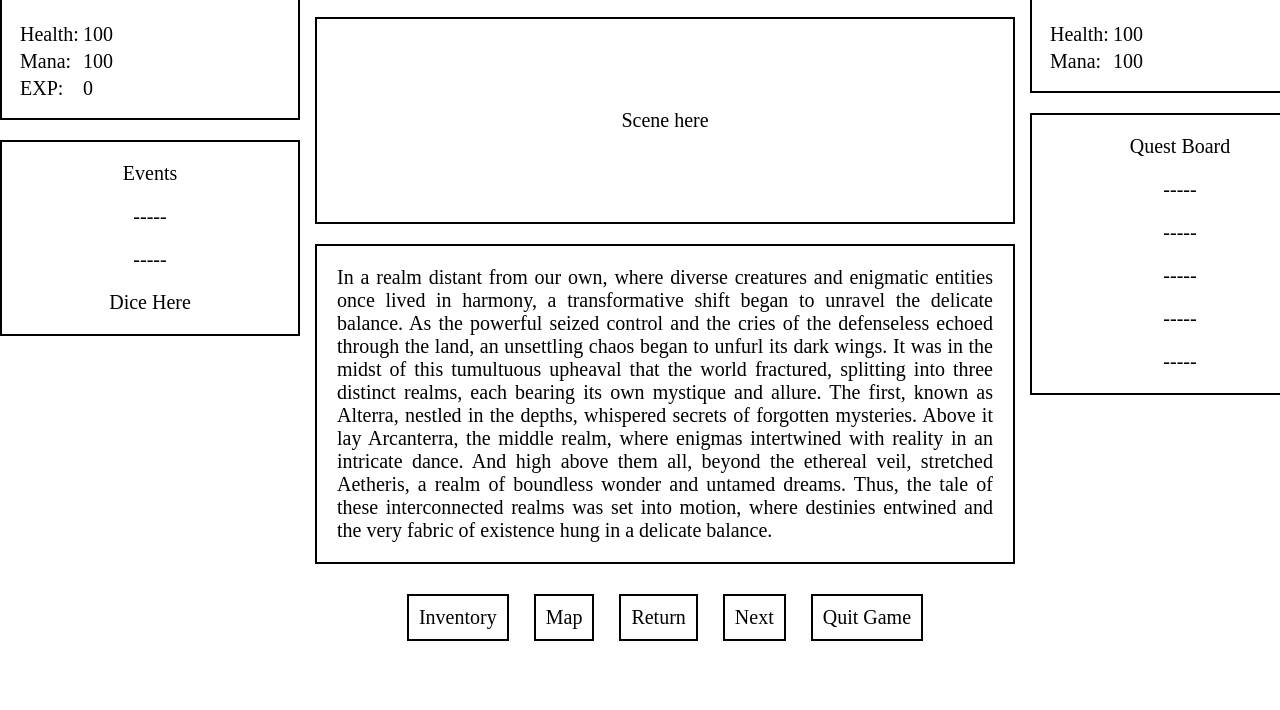
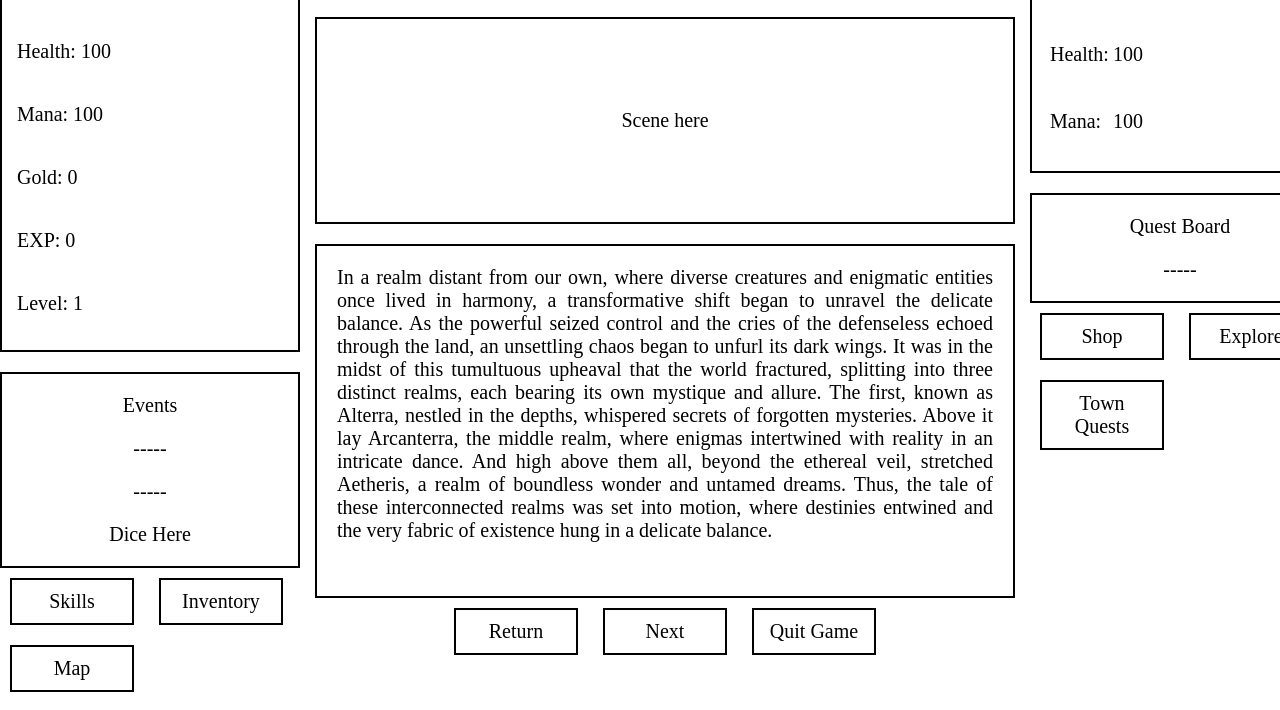
Before and after one commit to furei19/Eldermyst, a plain HTML site: page GameStart/startGame.html in a window 1280 px wide. Shown: the part 90-800 px from the top of the page. Drawn offline with Linux system fonts and the light colour scheme.

Commit message:
Add files via upload

```diff
--- a/GameStart/startGame.css
+++ b/GameStart/startGame.css
@@ -60,13 +60,18 @@ a {
   margin-top: 30px;
   border: 2px solid black;
 }
+.contentBorder {
+  border: 2px solid black;
+  height: 350px;
+}
 .content {
   text-align: justify;
   font-size: 20px;
-  border: 2px solid black;
-  padding: 20px;
-  margin-bottom: 20px;
-  margin-top: 10px;
+  padding-left: 20px;
+  padding-right: 20px;
+}
+.divContent {
+  display: inline-block;
 }
 .scene {
   text-align: center;
@@ -80,6 +85,7 @@ a {
 }
 .button {
   user-select: none;
+  width: 100px;
   display: inline-block;
   text-align: center;
   border: 2px solid black;
@@ -91,3 +97,48 @@ a {
   color: white;
   background-color: black;
 }
+@media only screen and (max-width: 720px) {
+  body {
+    width: 720px;
+    height: 1280px;
+    margin: auto;
+  }
+  .divMid {
+    width: 400px;
+    margin: auto;
+  }
+  .divLeftMain {
+    float: left;
+    width: 140px;
+    padding: 10px;
+    margin: auto;
+    display: block;
+  }
+  .divRightMain {
+    float: right;
+    width: 140px;
+    padding: 10px;
+    margin: auto;
+    display: block;
+  }
+  .divRightBorder {
+    border: 2px solid black;
+  }
+  .divLeftBorder {
+    border: 2px solid black;
+  }
+  .divBottomBorder {
+    margin-top: 20px;
+    border: 2px solid black;
+  }
+  .divLeftContent {
+    font-size: 20px;
+  }
+  .divRightContent {
+    font-size: 20px;
+  }
+  .contentBorder {
+    border: 2px solid black;
+    height: 600px;
+  }
+}
--- a/GameStart/startGame.html
+++ b/GameStart/startGame.html
@@ -1,3 +1,4 @@
+<!DOCTYPE html>
 <html lang="en">
   <head>
     <meta charset="UTF-8" />
@@ -9,38 +10,41 @@
     <div class="divLeftMain">
       <div class="divLeftBorder">
         <p class="statsTitle" id="rpgName">Player Name</p>
-        <table class="divLeftContent">
-          <tr>
-            <td>
-              <p>Health:</p>
-            </td>
-            <td>
-              <p id="playerHealth">100</p>
-            </td>
-          </tr>
-          <tr>
-            <td>
-              <p>Mana:</p>
-            </td>
-            <td>
-              <p id="playerMana">100</p>
-            </td>
-          </tr>
-          <tr>
-            <td>
-              <p>EXP:</p>
-            </td>
-            <td>
-              <p id="exp">0</p>
-            </td>
-          </tr>
-        </table>
+        <div class="divLeftContent">
+          <div>
+            <p class="divContent">Health:</p>
+            <p class="divContent" id="playerHealth">100</p>
+          </div>
+          <div>
+            <p class="divContent">Mana:</p>
+            <p class="divContent" id="playerMana">100</p>
+          </div>
+          <div>
+            <p class="divContent">Gold:</p>
+            <p class="divContent" id="playerGold">0</p>
+          </div>
+          <div>
+            <p class="divContent">EXP:</p>
+            <p class="divContent" id="playerEXP">0</p>
+          </div>
+          <div>
+            <p class="divContent">Level:</p>
+            <p class="divContent" id="playerLevel">1</p>
+          </div>
+        </div>
       </div>
       <div class="divBottomBorder">
         <p class="statsTitle">Events</p>
         <p class="statsTitle" id="playerEvent">-----</p>
         <p class="statsTitle" id="monsterEvent">-----</p>
         <p class="statsTitle" id="dice">Dice Here</p>
+      </div>
+      <div>
+        <p class="button">Skills</p>
+        <p class="button">Inventory</p>
+      </div>
+      <div>
+        <p class="button">Map</p>
       </div>
     </div>
     <div class="divRightMain">
@@ -68,34 +72,37 @@
       <div class="divBottomBorder">
         <p class="statsTitle">Quest Board</p>
         <p class="takenQuest" id="takenQuest">-----</p>
-        <p class="takenQuest" id="takenQuest">-----</p>
-        <p class="takenQuest" id="takenQuest">-----</p>
-        <p class="takenQuest" id="takenQuest">-----</p>
-        <p class="takenQuest" id="takenQuest">-----</p>
+      </div>
+      <div>
+        <p class="button">Shop</p>
+        <p class="button">Explore</p>
+      </div>
+      <div>
+        <p class="button">Town Quests</p>
       </div>
     </div>
     <div class="divMid">
       <p class="heading" id="heading">Eldermyst</p>
       <p class="scene">Scene here</p>
-      <p class="content" id="contentId">
-        In a realm distant from our own, where diverse creatures and enigmatic
-        entities once lived in harmony, a transformative shift began to unravel
-        the delicate balance. As the powerful seized control and the cries of
-        the defenseless echoed through the land, an unsettling chaos began to
-        unfurl its dark wings. It was in the midst of this tumultuous upheaval
-        that the world fractured, splitting into three distinct realms, each
-        bearing its own mystique and allure. The first, known as Alterra,
-        nestled in the depths, whispered secrets of forgotten mysteries. Above
-        it lay Arcanterra, the middle realm, where enigmas intertwined with
-        reality in an intricate dance. And high above them all, beyond the
-        ethereal veil, stretched Aetheris, a realm of boundless wonder and
-        untamed dreams. Thus, the tale of these interconnected realms was set
-        into motion, where destinies entwined and the very fabric of existence
-        hung in a delicate balance.
-      </p>
+      <div class="contentBorder">
+        <p class="content" id="contentId">
+          In a realm distant from our own, where diverse creatures and enigmatic
+          entities once lived in harmony, a transformative shift began to
+          unravel the delicate balance. As the powerful seized control and the
+          cries of the defenseless echoed through the land, an unsettling chaos
+          began to unfurl its dark wings. It was in the midst of this tumultuous
+          upheaval that the world fractured, splitting into three distinct
+          realms, each bearing its own mystique and allure. The first, known as
+          Alterra, nestled in the depths, whispered secrets of forgotten
+          mysteries. Above it lay Arcanterra, the middle realm, where enigmas
+          intertwined with reality in an intricate dance. And high above them
+          all, beyond the ethereal veil, stretched Aetheris, a realm of
+          boundless wonder and untamed dreams. Thus, the tale of these
+          interconnected realms was set into motion, where destinies entwined
+          and the very fabric of existence hung in a delicate balance.
+        </p>
+      </div>
       <center>
-        <p class="button">Inventory</p>
-        <p class="button">Map</p>
         <p class="button">Return</p>
         <p class="button" id="next">Next</p>
         <a href="../index.html" class="button">Quit Game</a>
--- a/GameStart/startGame.js
+++ b/GameStart/startGame.js
@@ -8,7 +8,6 @@ let inventory;
 
 const rpgClassName = localStorage.getItem("rpgClass");
 let rpgRaceName = localStorage.getItem("rpgRace");
-let Element = document.getElementById("heading");
 const next = document.querySelector("#next");
 
 next.onclick = nextClick;
@@ -23,7 +22,7 @@ if (rpgRaceName === "human") {
   raceKingdom = "Dwarf Kingdom";
 } else if (rpgRaceName === "giant") {
   raceKingdom = "Valerius";
-} else if (rpgRaceName === "Orc") {
+} else if (rpgRaceName === "orc") {
   raceKingdom = "Orc Kingdom";
 } else if (rpgRaceName === "beastkin") {
   raceKingdom = "Beastkin Teritorries";
@@ -32,8 +31,5 @@ if (rpgRaceName === "human") {
 }
 
 function nextClick() {
-  Element.innerHTML = raceKingdom;
+  document.getElementById("heading").innerHTML = raceKingdom;
 }
-
-console.log(rpgRaceName);
-console.log(rpgClassName);
--- a/GameStart/style.css
+++ b/GameStart/style.css
@@ -8,22 +8,23 @@ body {
   font-size: 40px;
   text-decoration: none;
   margin-top: 50px;
-  font-family: "Courier New", Courier, monospace;
+  font-family: "Times New Roman", Times, serif;
 }
 .subTitle {
-  font-family: "Courier New", Courier, monospace;
+  font-family: "Times New Roman", Times, serif;
   text-align: center;
   font-size: 35px;
   text-decoration: none;
 }
 div {
-  width: 900px;
+  width: 1000px;
   margin: auto;
   text-align: center;
 }
 .button {
   border: 2px solid black;
   font-size: 20px;
+  width: 100px;
   display: inline-block;
   padding: 10px;
   text-decoration: none;
@@ -47,7 +48,7 @@ div {
   padding: 50px;
 }
 .backButton {
-  font-family: "Courier New", Courier, monospace;
+  font-family: "Times New Roman", Times, serif;
   text-decoration: none;
   border: 2px solid black;
   padding: 10px;
@@ -68,3 +69,55 @@ div {
   margin-left: auto;
   margin-right: auto;
 }
+@media only screen and (max-width: 720px) {
+  body {
+    width: 720px;
+    height: 1280px;
+    margin: auto;
+  }
+  div {
+    width: 500px;
+    margin: auto;
+    text-align: center;
+  }
+  .title {
+    text-align: center;
+    font-size: 50px;
+    text-decoration: none;
+    margin-top: 100px;
+    font-family: "Times New Roman", Times, serif;
+  }
+  .backButton {
+    font-family: "Times New Roman", Times, serif;
+    text-decoration: none;
+    border: 2px solid black;
+    padding: 10px;
+    display: inline-block;
+    text-align: center;
+    font-size: 30px;
+    margin-top: 30px;
+    color: black;
+  }
+  .button {
+    border: 2px solid black;
+    font-size: 25px;
+    width: 100px;
+    display: inline-block;
+    padding: 10px;
+    text-decoration: none;
+    color: black;
+    border-radius: 10%;
+  }
+  .tableBlockRow1 {
+    display: inline-block;
+    padding: 5px;
+  }
+  .tableBlockRow2 {
+    display: inline-block;
+    padding: 5px;
+  }
+  .tableBlockRow3 {
+    display: inline-block;
+    padding: 5px;
+  }
+}
```
Also changed, not shown: GameStart/classSelect.html (+9 -34 lines), GameStart/raceSelect.html (+7 -6 lines).
